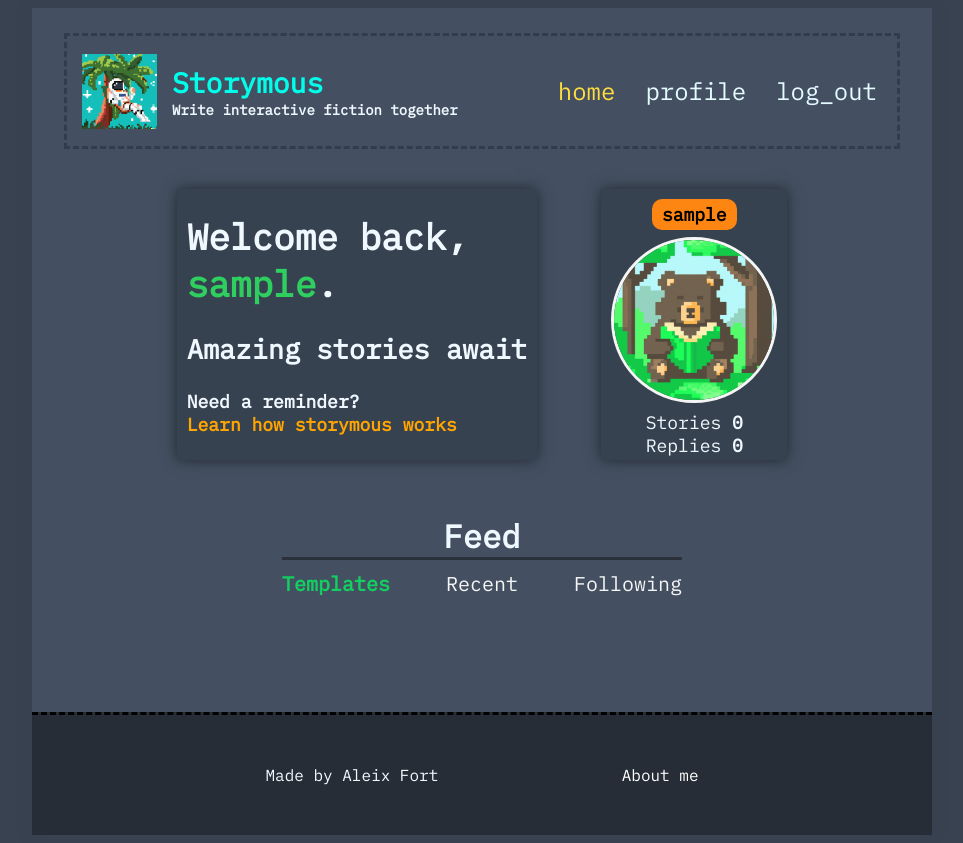
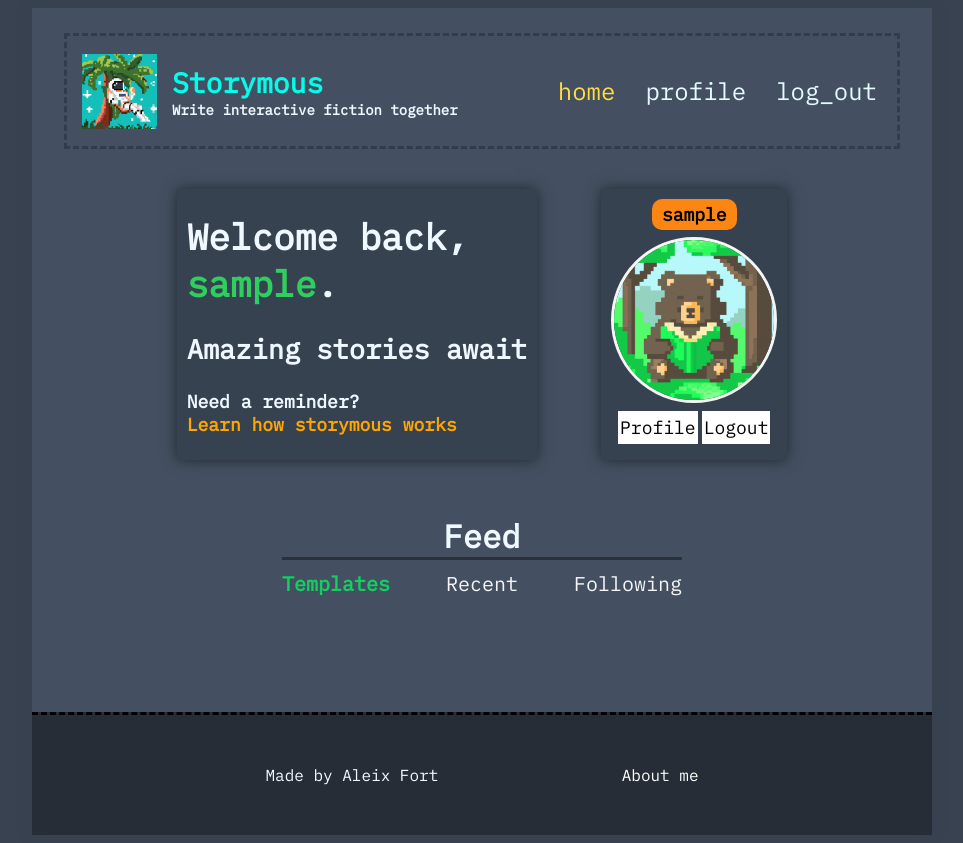
Before and after one commit to aleixfortm/storymous-old, a Flask app: page /home in a window 1280 px wide. Shown: the whole page, without its empty margins (158-1121 px from the left). Run offline with Flask 2, Linux system fonts and the light colour scheme; the visitor is signed in with stand-in values (Sample User, id 1); parts of the project's set-up code (start-up, migrations or seed data) failed here and were passed over; some libraries are stand-ins or nearby versions.

Commit message:
Added profile accessibility buttons

```diff
--- a/static/styles.css
+++ b/static/styles.css
@@ -160,9 +160,20 @@ body {
 }
 
 
-.introduction__text-stats-text {
-    margin-top: 8px;
-    text-align: center;
+.introduction__options-container {
+    margin: 8px 0 0 0;
+    width: max-content;
+    display: flex;
+    flex-direction: row;
+    justify-content: space-between;
+}
+
+.introduction__options-profile {
+    padding: 5px 2px;
+    background-color: white;
+    color: #000000;
+    text-decoration: none;
+
 }
 
 .introduction__text-stats-img {
@@ -817,3 +828,7 @@ input[type="submit"]:hover {
 .test {
     margin: auto;
 }
+
+.spacer2 {
+    padding: 2px;
+}
--- a/templates/home.html
+++ b/templates/home.html
@@ -45,9 +45,10 @@
                     <div class="introduction__text-stats-title">{{ user }}</div>
                 </div>
                 <img src="{{ url_for('static', filename='img/default.png') }}" alt="profile_img" class="introduction__text-stats-img">
-                <div class="introduction__text-stats-text">
-                    Stories <b>0</b><br>
-                    Replies <b>0</b>
+                <div class="introduction__options-container">
+                    <a href="" class="introduction__options-profile">Profile</a>
+                    <div class="spacer2"></div>
+                    <a href="" class="introduction__options-profile">Logout</a>
                 </div>
             </div>
         </div>
```
